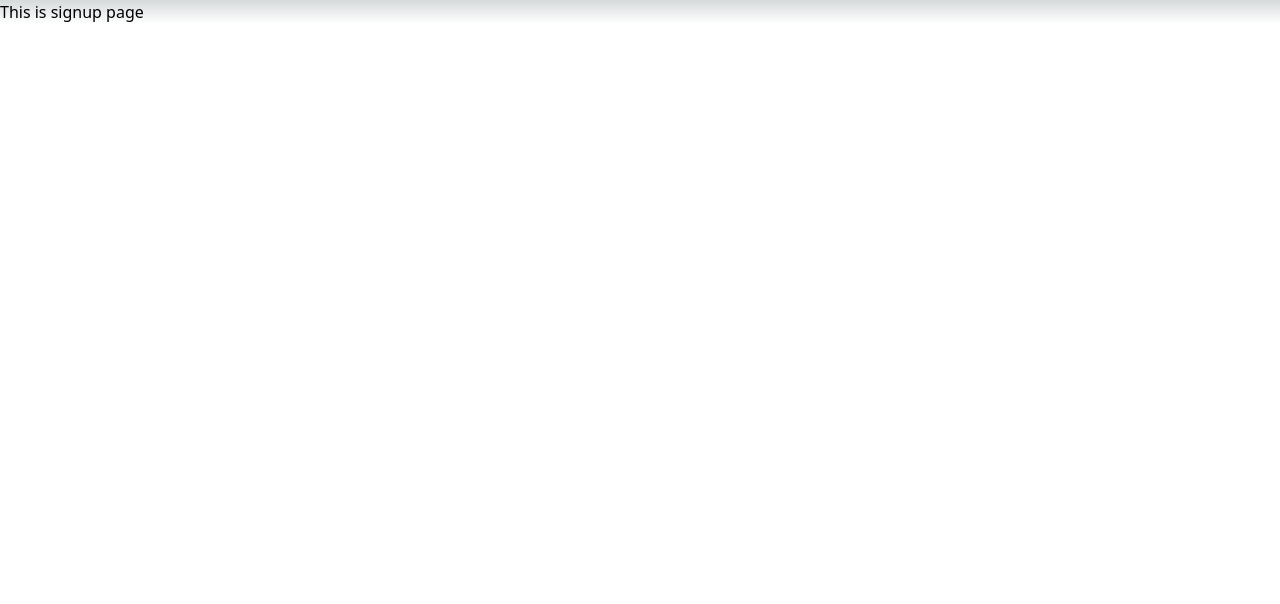
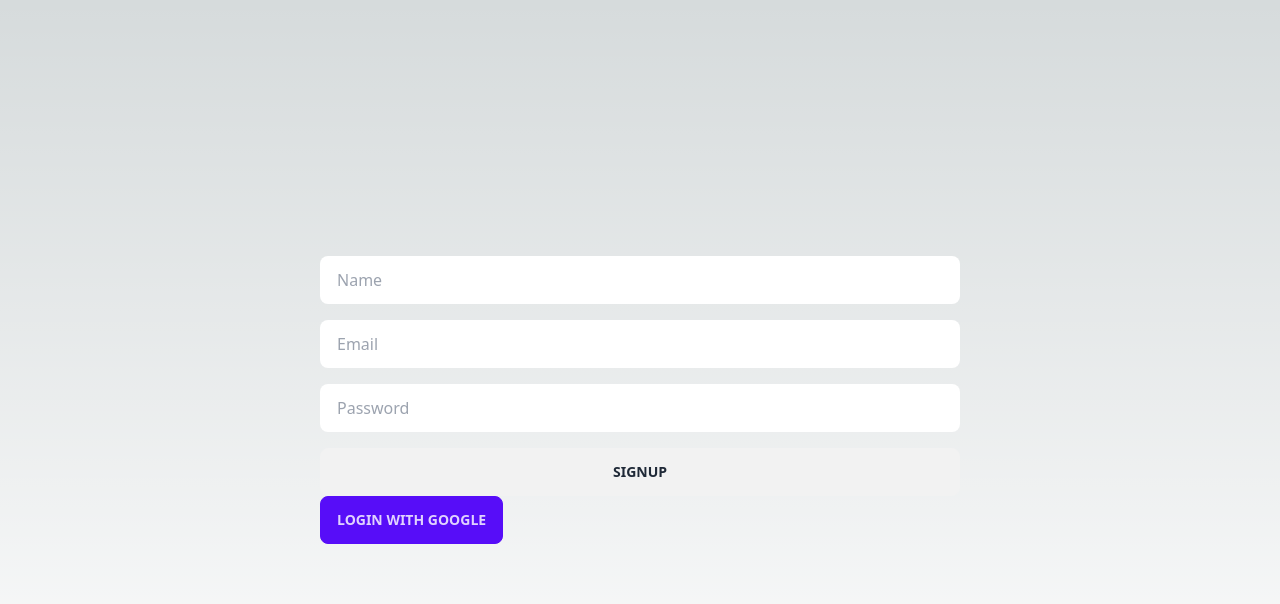
Before and after one commit to developermdtanvir/summer-campigne-project, a Next.js app: page /signup in a window 1280 px wide. Shown: the top 604 px of the page. Built offline with nearby package versions, Linux system fonts and the light colour scheme.

Commit message:
user signin and signup is ready

```diff
--- a/package.json
+++ b/package.json
@@ -20,6 +20,7 @@
     "postcss": "8.4.26",
     "react": "18.2.0",
     "react-dom": "18.2.0",
+    "react-hook-form": "^7.45.1",
     "tailwindcss": "3.3.3",
     "typescript": "5.1.6"
   },
--- a/src/Context/AuthContext.tsx
+++ b/src/Context/AuthContext.tsx
@@ -1,17 +1,18 @@
 "use client"
 import { app } from '@/Firebase/firebase.config'
-import { GoogleAuthProvider, getAuth, signInWithPopup } from 'firebase/auth'
+import { GoogleAuthProvider, createUserWithEmailAndPassword, getAuth, signInWithEmailAndPassword, signInWithPopup } from 'firebase/auth'
 import { createContext } from "react"
 
 interface AuthContextValue {
     user: boolean
     signInWithEmail: Function
     loginWithGoogle : Function
+    signupWithEmail: Function
   }
 
   export const AuthContext = createContext<AuthContextValue>(null)
 
-  type EmailProps = {password:string,email:string}
+  type EmailProps = {email:string,password:string}
 
 
 
@@ -27,16 +28,21 @@ interface AuthContextValue {
         }
 
 
-        const signInWithEmail = (props:EmailProps) =>{
-            console.log(props.email,props.password);
+        const signInWithEmail = (email:string,password:string) =>{
+           return signInWithEmailAndPassword(auth,email,password)
 
+        }
+
+        const signupWithEmail = (password:string,email:string) => {
+             return createUserWithEmailAndPassword(auth,email,password)
         }
 
 
     const authInfo:AuthContextValue = {
         user:true,
         signInWithEmail,
-        loginWithGoogle
+        loginWithGoogle,
+        signupWithEmail
     }
 
     return <AuthContext.Provider value={authInfo}>
--- a/src/app/(authentication)/login/page.tsx
+++ b/src/app/(authentication)/login/page.tsx
@@ -1,24 +1,29 @@
 'use client'
 
 import useAuth from "@/hooks/useAuth";
-
+import { UserCredential } from "firebase/auth";
+import { useForm } from "react-hook-form";
 const Login = () => {
 
-    const {signInWithEmail,loginWithGoogle} = useAuth()
+    const {signInWithEmail,loginWithGoogle,signupWithEmail} = useAuth();
 
-    const handleLogin = (e:any) => {
-        e.preventDefault();
-        signInWithEmail(e.target.email.value,e.target.password.value)
+    const {register,handleSubmit,formState:{errors}} = useForm()
+
+    const handleLogin = (data:any) => {
+        const {name,email,password} = data
+        signInWithEmail(email,password)
+            .then((res : UserCredential)  => console.log(res)
+            )
     }
 
   return (
     <div className="h-screen flex justify-center items-center">
         <div className="lg:w-1/2 mx-auto">
-            <form className="form-control space-y-4" onSubmit={handleLogin} action="">
-                <input className="input" type="text" name="name" id="name" placeholder="Name" />
-                <input className="input" type="email" name="email" id="email" placeholder="Email" />
-                <input className="input" type="password" name="password" id="password" placeholder="Password" />
-                <button className="btn">Submit</button>
+            <form className="form-control space-y-4" onSubmit={handleSubmit(handleLogin)} action="">
+                <input {...register('name')} className="input" type="text" name="name" id="name" placeholder="Name" />
+                <input {...register('email')} className="input" type="email" name="email" id="email" placeholder="Email" />
+                <input {...register('password')} className="input" type="password" name="password" id="password" placeholder="Password" />
+                <button className="btn">Login</button>
             </form>
             <button onClick={()=>loginWithGoogle()} className="btn btn-primary">Login With Google</button>
         </div>
--- a/src/app/(authentication)/signup/page.tsx
+++ b/src/app/(authentication)/signup/page.tsx
@@ -1,10 +1,34 @@
+'use client'
 
-const Ragister = () => {
+import useAuth from "@/hooks/useAuth";
+import { UserCredential } from "firebase/auth";
+import { useForm } from "react-hook-form";
+const Register = () => {
+
+    const {signInWithEmail,loginWithGoogle,signupWithEmail} = useAuth();
+
+    const {register,handleSubmit,formState:{errors}} = useForm()
+
+    const handleLogin = (data:any) => {
+        const {name,email,password} = data
+        signupWithEmail(password,email)
+            .then((res : UserCredential)  => console.log(res)
+            )
+    }
+
   return (
-    <div>
-        <h1>This is signup page</h1>
+    <div className="h-screen flex justify-center items-center">
+        <div className="lg:w-1/2 mx-auto">
+            <form className="form-control space-y-4" onSubmit={handleSubmit(handleLogin)} action="">
+                <input {...register('name')} className="input" type="text" name="name" id="name" placeholder="Name" />
+                <input {...register('email')} className="input" type="email" name="email" id="email" placeholder="Email" />
+                <input {...register('password')} className="input" type="password" name="password" id="password" placeholder="Password" />
+                <button className="btn">signUp</button>
+            </form>
+            <button onClick={()=>loginWithGoogle()} className="btn btn-primary">Login With Google</button>
+        </div>
     </div>
   )
 }
 
-export default Ragister
+export default Register;
--- a/src/hooks/useAuth.tsx
+++ b/src/hooks/useAuth.tsx
@@ -2,11 +2,12 @@ import { AuthContext } from "@/Context/AuthContext";
 import { useContext } from "react";
 
 const useAuth = () => {
-  const   {user,signInWithEmail,loginWithGoogle} = useContext(AuthContext);
+  const   {user,signInWithEmail,loginWithGoogle,signupWithEmail} = useContext(AuthContext);
   return {
     user,
     signInWithEmail,
-    loginWithGoogle
+    loginWithGoogle,
+    signupWithEmail
   }
 }
 
```
Also changed, not shown: 1 other file (tests, documents, lock files or other folders).
